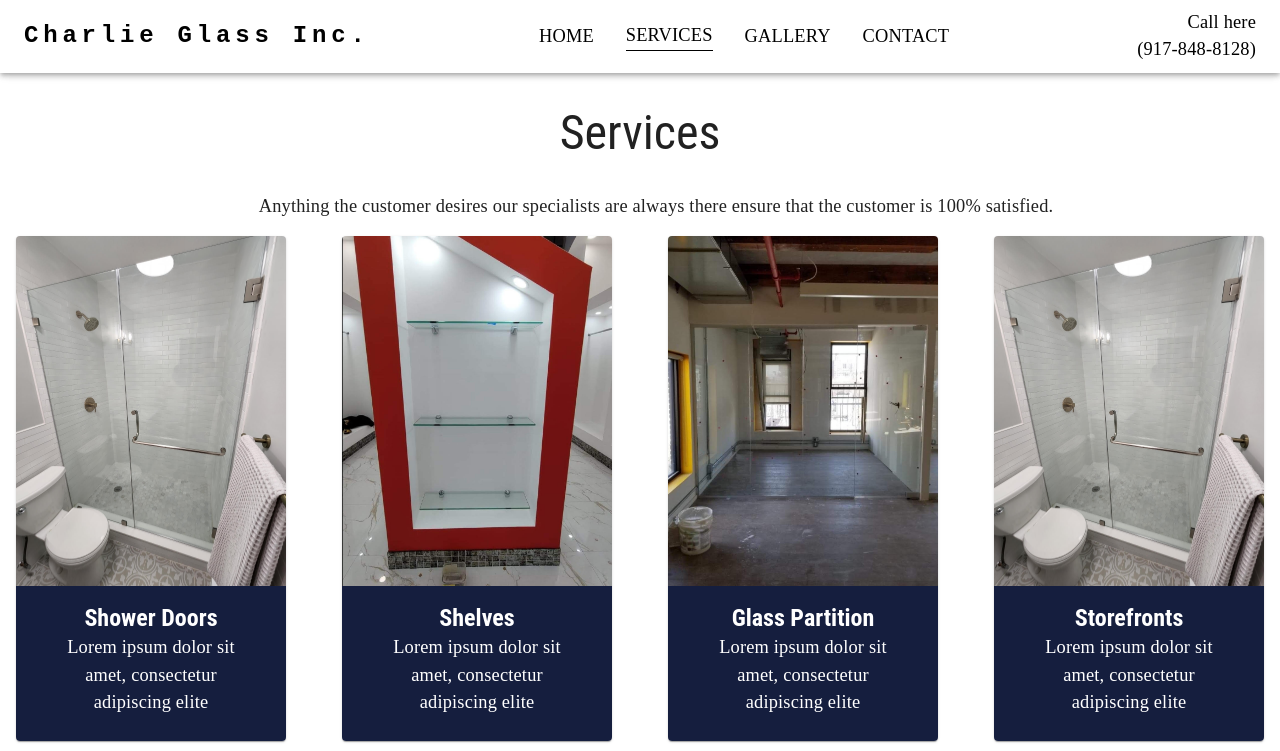
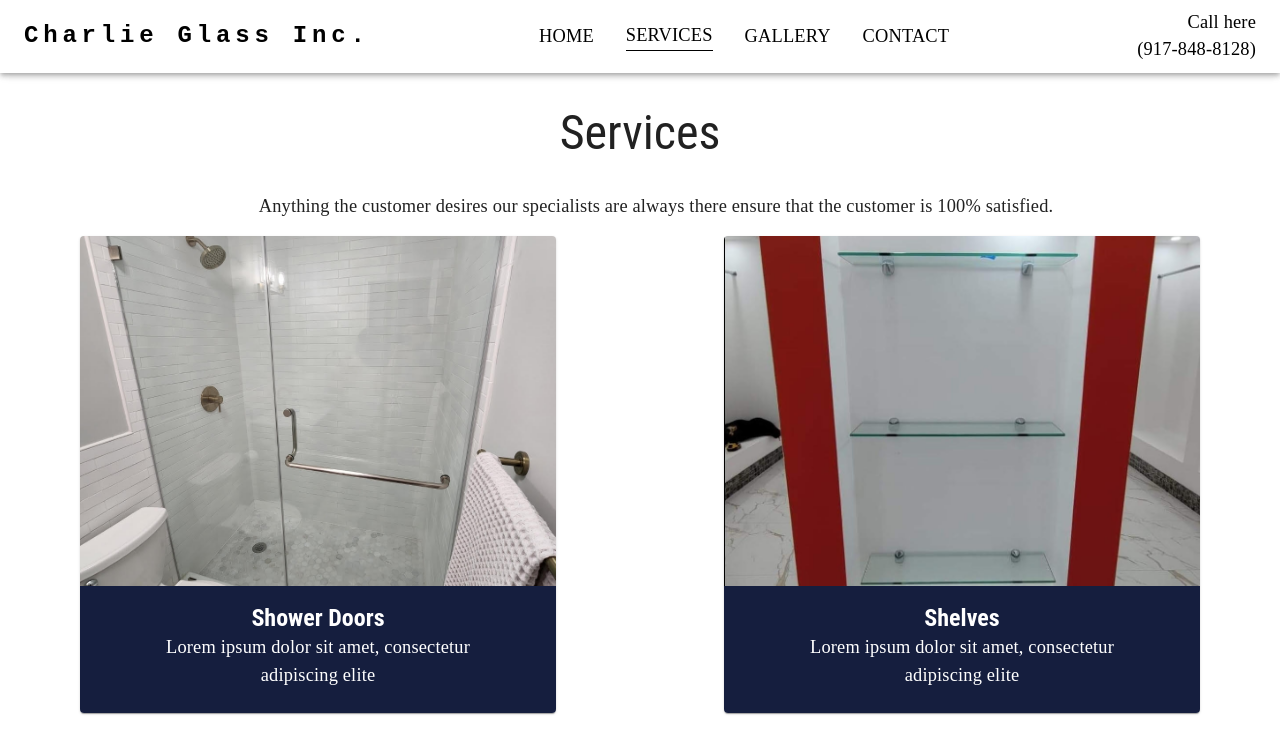
Before and after one commit to nsikan-na/charlie_glass, a React (Create React App) app: page /services in a window 1280 px wide. Shown: the top 751 px of the page. Built offline with nearby package versions, Linux system fonts and the light colour scheme.

Commit message:
changed services column sizes

```diff
--- a/src/pages/Services.tsx
+++ b/src/pages/Services.tsx
@@ -40,8 +40,8 @@
         </Typography>
         <Grid
           container
-          spacing={{ xs: 2, md: 3 }}
-          columns={{ xs: 4, sm: 8, md: 16 }}
+          spacing={1}
+          columns={{ xs: 4, sm: 8, md: 10 }}
         >
           {[
             {
```
